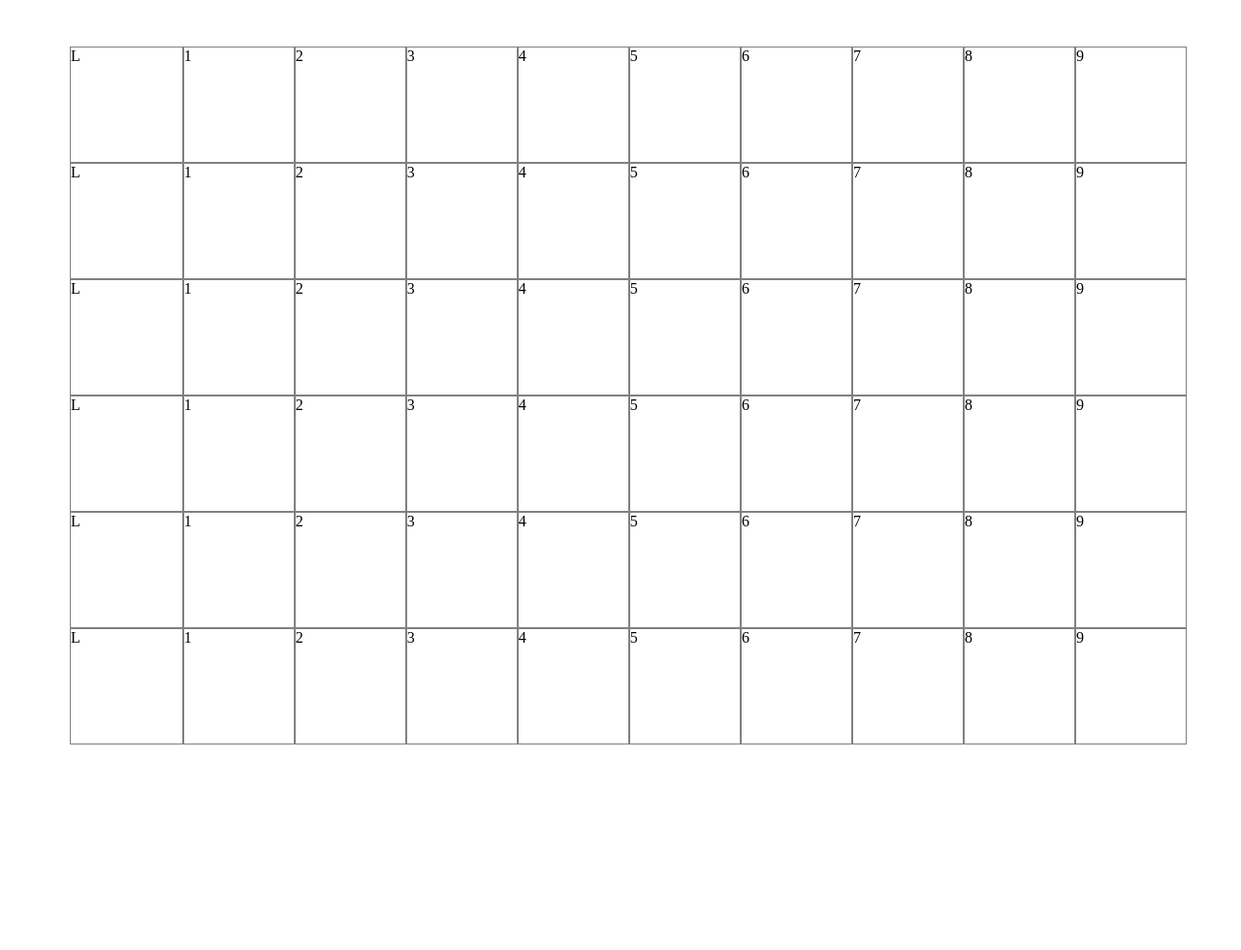
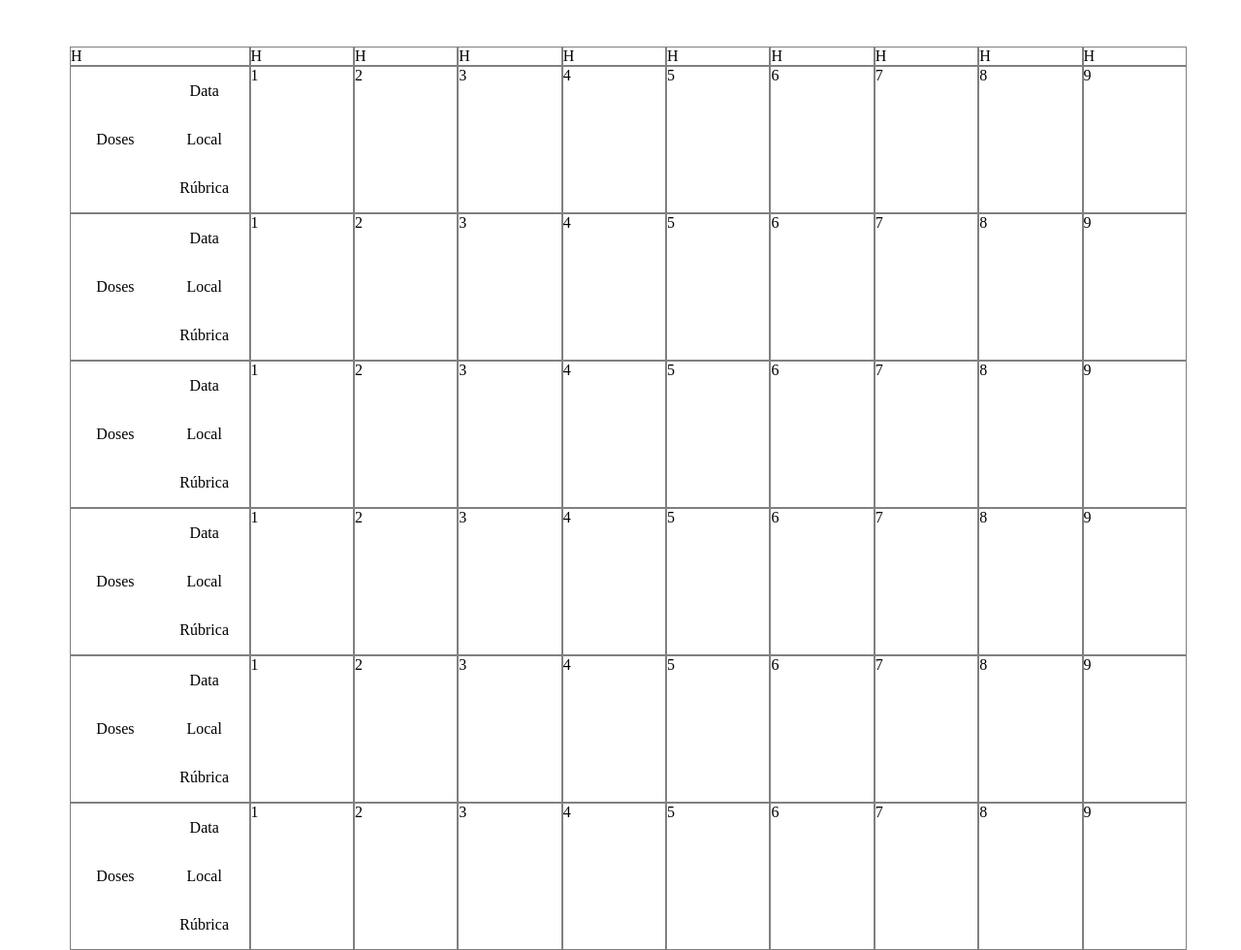
Before and after one commit to JooLuiz/carteira-vacinacao, a website: page front-end/index.html in a window 1280 px wide. Shown: the whole page at 97% size. Before the commit the page ends 808 px from the top, so only its background shows below. Drawn offline with Linux system fonts and the light colour scheme.

Commit message:
[Front-end] adjusting the left-side columns

```diff
--- a/front-end/index.html
+++ b/front-end/index.html
@@ -11,7 +11,24 @@
     <div class="grid-box">
         <div></div>
         <div class="grid-container">
-            <div class="grid-item">L</div>
+            <div class="grid-item grid-header">H</div>
+            <div class="grid-item grid-header">H</div>
+            <div class="grid-item grid-header">H</div>
+            <div class="grid-item grid-header">H</div>
+            <div class="grid-item grid-header">H</div>
+            <div class="grid-item grid-header">H</div>
+            <div class="grid-item grid-header">H</div>
+            <div class="grid-item grid-header">H</div>
+            <div class="grid-item grid-header">H</div>
+            <div class="grid-item grid-header">H</div>
+            <div class="grid-item grid-left-side">
+                <div class="grid-left-side-child grid-doses"><p>Doses</p></div>
+                <div class="grid-left-side-child grid-others">
+                    <p>Data</p>
+                    <p>Local</p>
+                    <p>Rúbrica</p>
+                </div>
+            </div>
             <div class="grid-item">1</div>
             <div class="grid-item">2</div>
             <div class="grid-item">3</div>
@@ -21,7 +38,14 @@
             <div class="grid-item">7</div>
             <div class="grid-item">8</div>
             <div class="grid-item">9</div>
-            <div class="grid-item">L</div>
+            <div class="grid-item grid-left-side">
+                <div class="grid-left-side-child grid-doses"><p>Doses</p></div>
+                <div class="grid-left-side-child grid-others">
+                    <p>Data</p>
+                    <p>Local</p>
+                    <p>Rúbrica</p>
+                </div>
+            </div>
             <div class="grid-item">1</div>
             <div class="grid-item">2</div>
             <div class="grid-item">3</div>
@@ -31,7 +55,14 @@
             <div class="grid-item">7</div>
             <div class="grid-item">8</div>
             <div class="grid-item">9</div>
-            <div class="grid-item">L</div>
+            <div class="grid-item grid-left-side">
+                <div class="grid-left-side-child grid-doses"><p>Doses</p></div>
+                <div class="grid-left-side-child grid-others">
+                    <p>Data</p>
+                    <p>Local</p>
+                    <p>Rúbrica</p>
+                </div>
+            </div>
             <div class="grid-item">1</div>
             <div class="grid-item">2</div>
             <div class="grid-item">3</div>
@@ -41,7 +72,14 @@
             <div class="grid-item">7</div>
             <div class="grid-item">8</div>
             <div class="grid-item">9</div>
-            <div class="grid-item">L</div>
+            <div class="grid-item grid-left-side">
+                <div class="grid-left-side-child grid-doses"><p>Doses</p></div>
+                <div class="grid-left-side-child grid-others">
+                    <p>Data</p>
+                    <p>Local</p>
+                    <p>Rúbrica</p>
+                </div>
+            </div>
             <div class="grid-item">1</div>
             <div class="grid-item">2</div>
             <div class="grid-item">3</div>
@@ -51,7 +89,14 @@
             <div class="grid-item">7</div>
             <div class="grid-item">8</div>
             <div class="grid-item">9</div>
-            <div class="grid-item">L</div>
+            <div class="grid-item grid-left-side">
+                <div class="grid-left-side-child grid-doses"><p>Doses</p></div>
+                <div class="grid-left-side-child grid-others">
+                    <p>Data</p>
+                    <p>Local</p>
+                    <p>Rúbrica</p>
+                </div>
+            </div>
             <div class="grid-item">1</div>
             <div class="grid-item">2</div>
             <div class="grid-item">3</div>
@@ -61,7 +106,14 @@
             <div class="grid-item">7</div>
             <div class="grid-item">8</div>
             <div class="grid-item">9</div>
-            <div class="grid-item">L</div>
+            <div class="grid-item grid-left-side">
+                <div class="grid-left-side-child grid-doses"><p>Doses</p></div>
+                <div class="grid-left-side-child grid-others">
+                    <p>Data</p>
+                    <p>Local</p>
+                    <p>Rúbrica</p>
+                </div>
+            </div>
             <div class="grid-item">1</div>
             <div class="grid-item">2</div>
             <div class="grid-item">3</div>
@@ -95,6 +147,21 @@
         .grid-item{
             border: 0.5px solid grey;
         }
+
+        .grid-left-side{
+            display: flex;
+        }
+
+        .grid-left-side-child{
+            flex: 1;
+            display: flex;
+            justify-content: center; /* align horizontal */
+            align-items: center; /* align vertical */
+        }
+
+        .grid-others{
+            flex-direction: column;
+        }
       </style>
 
 </body>
```
